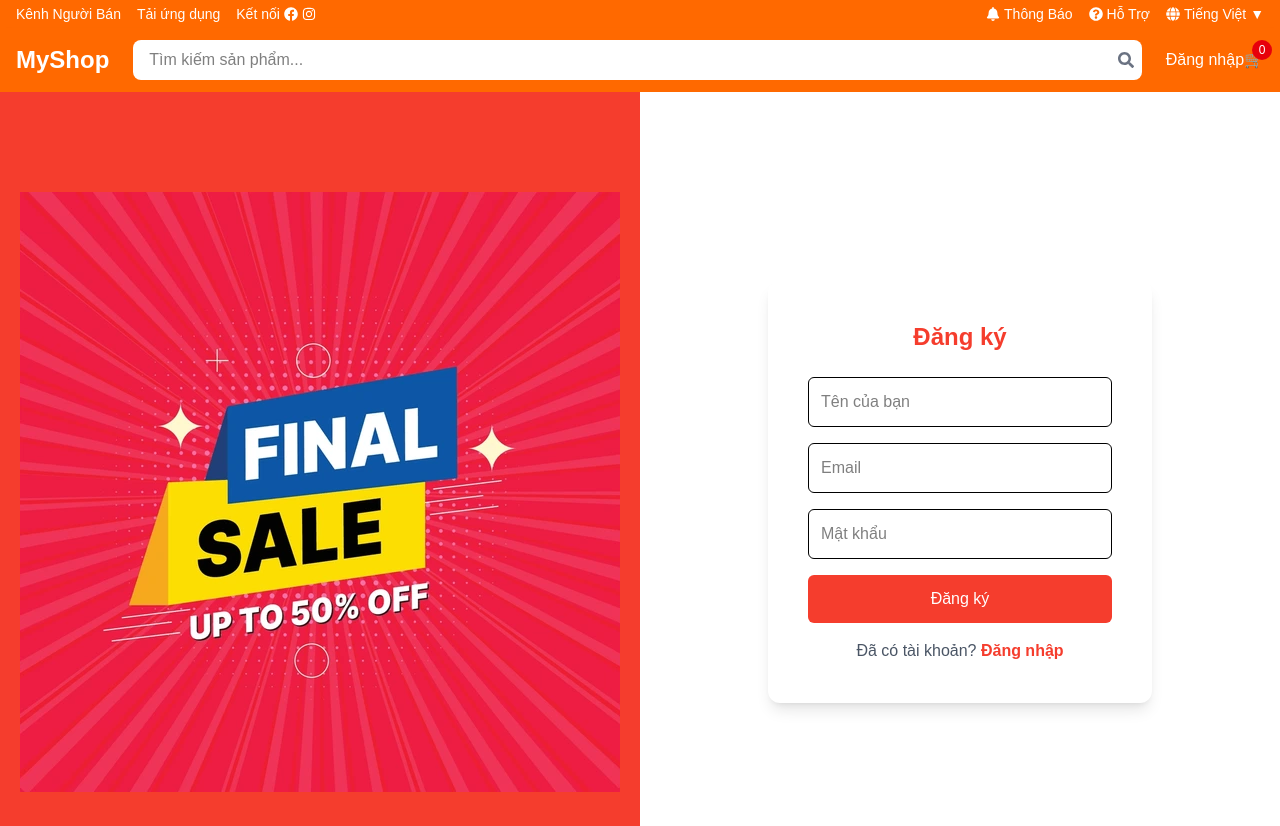
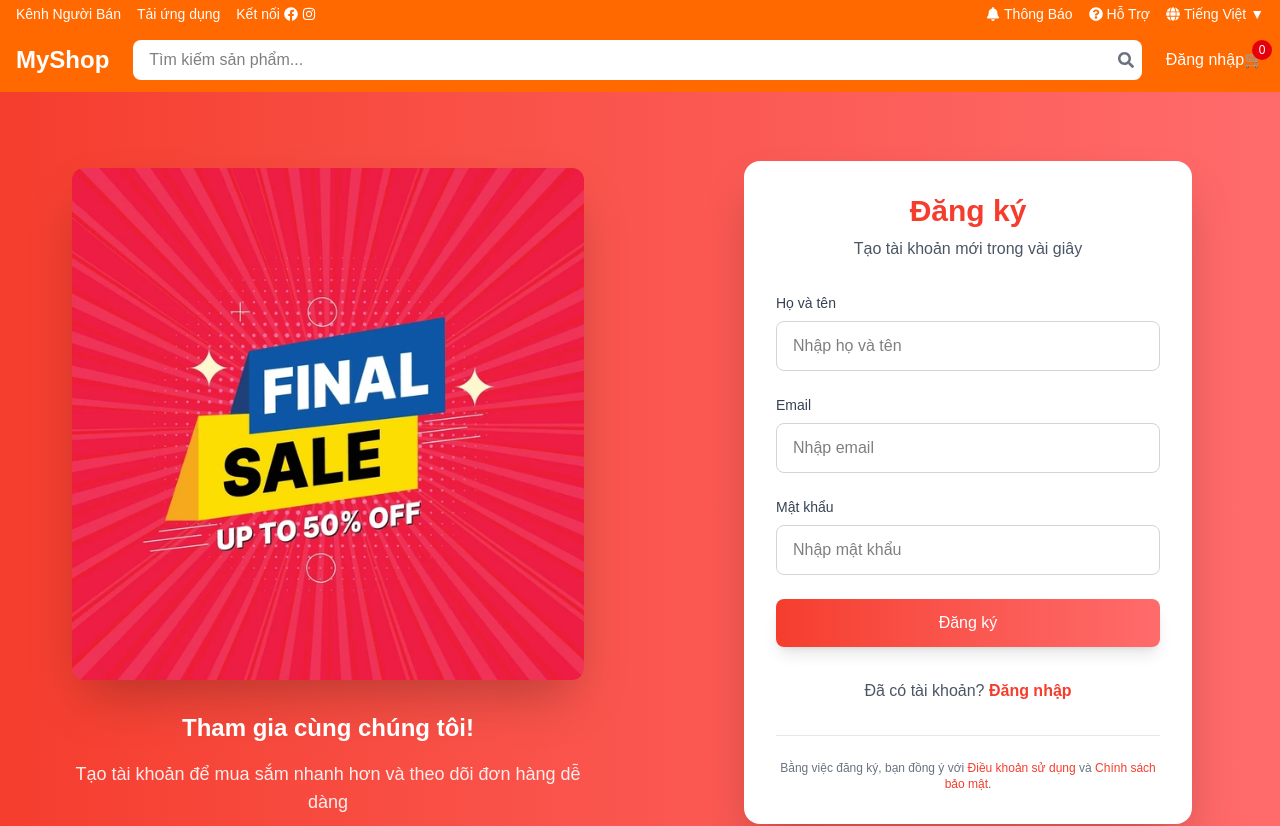
Before and after one commit to vanthang113/ecommerce-fe-next, a Next.js app: page /auth/register in a window 1280 px wide. Shown: the top 826 px of the page. Built offline with nearby package versions, Linux system fonts and the light colour scheme.

Commit message:
toi uu giao dien dang ki

```diff
--- a/src/app/auth/register/page.tsx
+++ b/src/app/auth/register/page.tsx
@@ -1,23 +1,26 @@
-
 "use client";
 
 import { useState } from "react";
 import { useRouter } from "next/navigation";
 import { setAuth } from "@/lib/auth";
+import { API_URL } from "@/lib/api";
 
 export default function RegisterPage() {
   const [name, setName] = useState("");
   const [email, setEmail] = useState("");
   const [password, setPassword] = useState("");
+  const [loading, setLoading] = useState(false);
   const [error, setError] = useState("");
+
   const router = useRouter();
 
   const handleRegister = async (e: React.FormEvent) => {
     e.preventDefault();
     setError("");
+    setLoading(true);
 
     try {
-      const res = await fetch("http://localhost:5000/api/auth/register", {
+      const res = await fetch(`${API_URL}/auth/register`, {
         method: "POST",
         headers: { "Content-Type": "application/json" },
         body: JSON.stringify({ name, email, password }),
@@ -26,82 +29,157 @@ export default function RegisterPage() {
       const data = await res.json();
       if (!res.ok) {
         setError(data.message || "Đăng ký thất bại");
+        setLoading(false);
         return;
       }
 
       setAuth(data.token, data.user);
       window.dispatchEvent(new Event("authChange"));
+
+      alert("🎉 Đăng ký thành công! Chào mừng bạn 🎉");
+
       router.push("/");
+      router.refresh();
     } catch (err) {
+      console.error(err);
       setError("Lỗi kết nối server");
+    } finally {
+      setLoading(false);
     }
   };
 
   return (
-    <div className="flex min-h-screen bg-[#f53d2d]">
-      {/* Banner bên trái */}
-      <div className="hidden md:flex flex-1 items-center justify-center">
+    <div className="flex min-h-screen bg-gradient-to-r from-[#f53d2d] to-[#ff6b6b]">
+      {/* Banner trái */}
+      <div className="hidden lg:flex flex-1 items-center justify-center p-8">
+        <div className="max-w-lg">
           <img
-          src="/account/final-sale-banner.png"
-          className="max-h-[90%] object-contain"
+            src="/banner/final-sale-banner.png"
+            alt="Banner đăng ký"
+            className="w-full h-auto object-contain rounded-xl shadow-2xl"
+          />
+          <div className="mt-8 text-white text-center">
+            <h2 className="text-2xl font-bold mb-4">Tham gia cùng chúng tôi!</h2>
+            <p className="text-lg opacity-90">
+              Tạo tài khoản để mua sắm nhanh hơn và theo dõi đơn hàng dễ dàng
+            </p>
+          </div>
+        </div>
+      </div>
+
+      {/* Form đăng ký */}
+      <div className="flex-1 flex items-center justify-center p-4">
+        <div className="bg-white shadow-2xl rounded-2xl p-8 w-full max-w-md">
+          <div className="text-center mb-8">
+            <h1 className="text-3xl font-bold text-[#f53d2d] mb-2">
+              Đăng ký
+            </h1>
+            <p className="text-gray-600">
+              Tạo tài khoản mới trong vài giây
+            </p>
+          </div>
+
+          {error && (
+            <div className="mb-6 p-4 bg-red-50 border border-red-200 rounded-xl">
+              <div className="flex items-center gap-2">
+                <span className="text-red-500">⚠️</span>
+                <p className="text-red-600 font-medium">{error}</p>
+              </div>
+            </div>
+          )}
+
+          <form onSubmit={handleRegister} className="space-y-6">
+            <div>
+              <label className="block text-sm font-medium text-gray-700 mb-2">
+                Họ và tên
+              </label>
+              <input
+                type="text"
+                placeholder="Nhập họ và tên"
+                value={name}
+                onChange={(e) => setName(e.target.value)}
+                className="w-full px-4 py-3 border border-gray-300 rounded-lg focus:outline-none focus:ring-2 focus:ring-[#f53d2d]"
+                required
+                disabled={loading}
               />
             </div>
 
-      {/* Form đăng ký */}
-      <div className="flex items-center justify-center flex-1 bg-white">
-        <form
-          onSubmit={handleRegister}
-          className="bg-white shadow-lg rounded-xl p-10 w-full max-w-sm"
-        >
-          <h2 className="text-2xl font-bold mb-6 text-center text-[#f53d2d]">
-            Đăng ký
-          </h2>
-          {error && <p className="text-red-500 text-center mb-4">{error}</p>}
-
-          <input
-            type="text"
-            placeholder="Tên của bạn"
-            value={name}
-            onChange={(e) => setName(e.target.value)}
-            className="w-full p-3 mb-4 border rounded-md focus:outline-none focus:border-[#f53d2d]"
-            required
-          />
-
+            <div>
+              <label className="block text-sm font-medium text-gray-700 mb-2">
+                Email
+              </label>
               <input
                 type="email"
-            placeholder="Email"
+                placeholder="Nhập email"
                 value={email}
                 onChange={(e) => setEmail(e.target.value)}
-            className="w-full p-3 mb-4 border rounded-md focus:outline-none focus:border-[#f53d2d]"
+                className="w-full px-4 py-3 border border-gray-300 rounded-lg focus:outline-none focus:ring-2 focus:ring-[#f53d2d]"
                 required
+                disabled={loading}
               />
+            </div>
 
+            <div>
+              <label className="block text-sm font-medium text-gray-700 mb-2">
+                Mật khẩu
+              </label>
               <input
                 type="password"
-            placeholder="Mật khẩu"
+                placeholder="Nhập mật khẩu"
                 value={password}
                 onChange={(e) => setPassword(e.target.value)}
-            className="w-full p-3 mb-4 border rounded-md focus:outline-none focus:border-[#f53d2d]"
+                className="w-full px-4 py-3 border border-gray-300 rounded-lg focus:outline-none focus:ring-2 focus:ring-[#f53d2d]"
                 required
+                disabled={loading}
               />
+            </div>
 
             <button
               type="submit"
-            className="w-full bg-[#f53d2d] text-white p-3 rounded-md hover:bg-[#e73626] transition"
+              disabled={loading}
+              className={`w-full py-3 rounded-lg font-medium transition-all duration-300 ${
+                loading
+                  ? "bg-gray-400 cursor-not-allowed"
+                  : "bg-gradient-to-r from-[#f53d2d] to-[#ff6b6b] hover:from-[#e73626] hover:to-[#ff5252] shadow-lg hover:shadow-xl"
+              } text-white`}
             >
-            Đăng ký
+              {loading ? (
+                <span className="flex items-center justify-center">
+                  <div className="animate-spin h-5 w-5 mr-2 border-2 border-white border-t-transparent rounded-full"></div>
+                  Đang xử lý...
+                </span>
+              ) : (
+                "Đăng ký"
+              )}
             </button>
+          </form>
 
-          <p className="text-center mt-4 text-gray-600">
+          <div className="mt-8 text-center">
+            <p className="text-gray-600">
               Đã có tài khoản?{" "}
               <a
                 href="/auth/login"
-              className="text-[#f53d2d] hover:underline font-semibold"
+                className="text-[#f53d2d] font-semibold hover:underline"
               >
                 Đăng nhập
               </a>
             </p>
-        </form>
+          </div>
+
+          <div className="mt-8 pt-6 border-t border-gray-200">
+            <p className="text-xs text-gray-500 text-center">
+              Bằng việc đăng ký, bạn đồng ý với{" "}
+              <a href="/terms" className="text-[#f53d2d] hover:underline">
+                Điều khoản sử dụng
+              </a>{" "}
+              và{" "}
+              <a href="/privacy" className="text-[#f53d2d] hover:underline">
+                Chính sách bảo mật
+              </a>
+              .
+            </p>
+          </div>
+        </div>
       </div>
     </div>
   );
```
Lines whose indentation alone changed are shown as unchanged.
